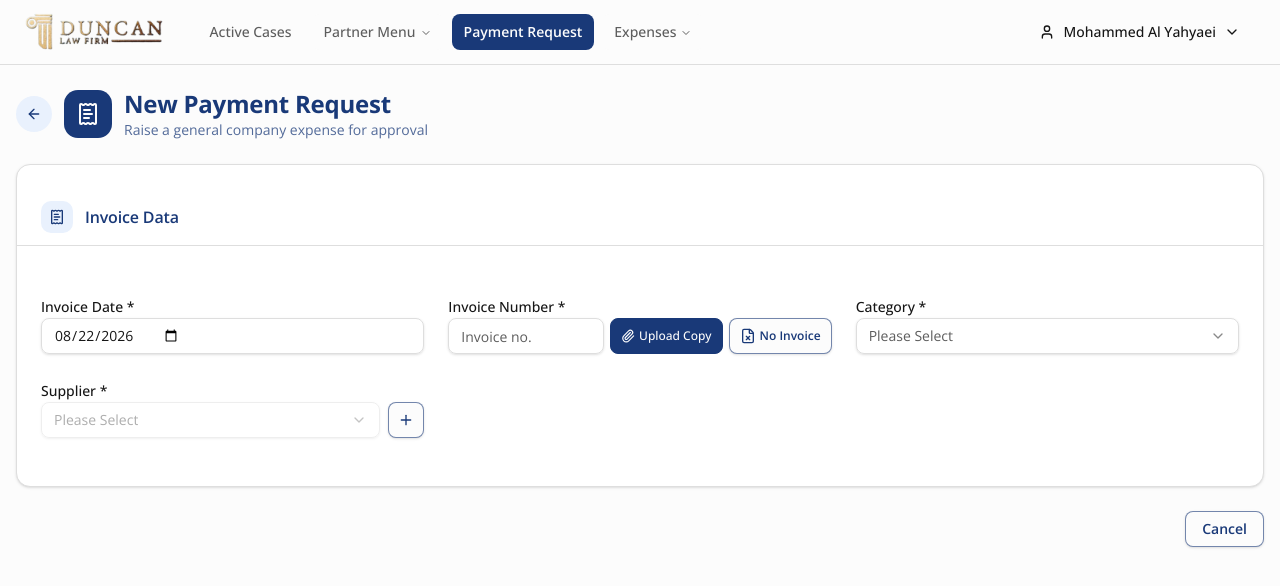
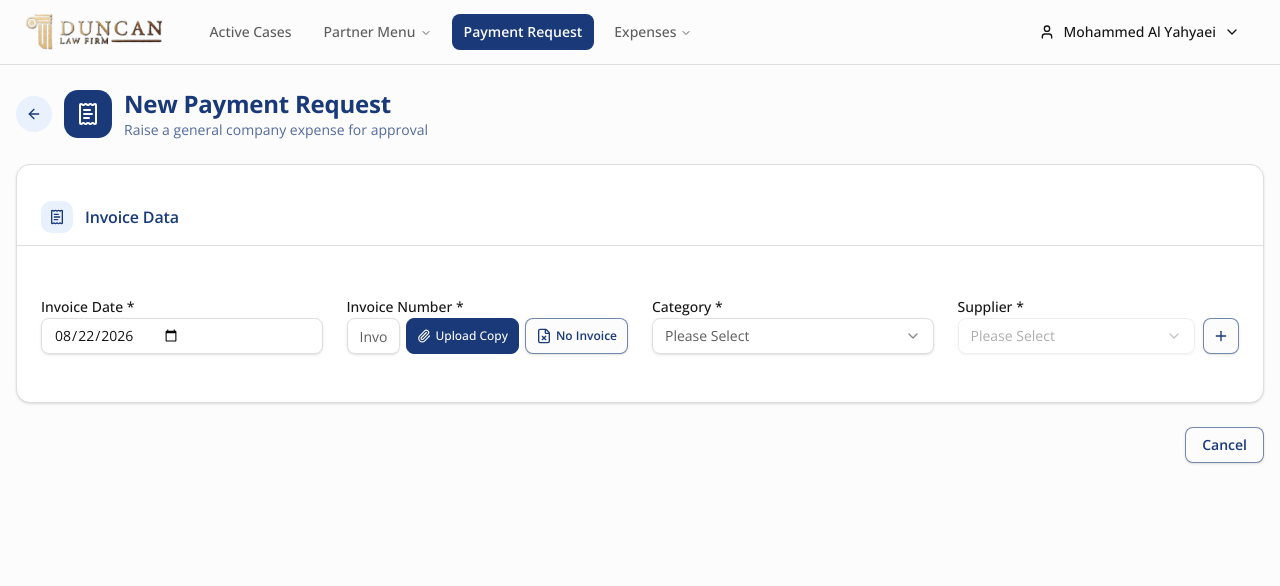
Before and after one commit to mehak187/elpnew, a React (Vite) app: page /expense-requests/create in a window 1280 px wide. Shown: the top 586 px of the page. Built offline with nearby package versions, Linux system fonts and the light colour scheme.

Commit message:
update InvoiceForm.jsx

```diff
--- a/src/pages/expenses/InvoiceForm.jsx
+++ b/src/pages/expenses/InvoiceForm.jsx
@@ -146,7 +146,7 @@ export default function InvoiceForm({ onCancel, onSubmit }) {
     <div className="space-y-4 sm:space-y-6">
       {/* ------------------------------------------------------ Invoice Data */}
       <FormSection icon={ReceiptText} title="Invoice Data">
-        <div className="grid grid-cols-1 gap-4 sm:grid-cols-2 lg:grid-cols-3 sm:gap-6">
+        <div className="grid grid-cols-1 gap-4 sm:grid-cols-2 lg:grid-cols-4 sm:gap-6">
           <div className="space-y-2">
             <Label htmlFor="invoiceDate">Invoice Date *</Label>
             <Input
@@ -161,7 +161,7 @@ export default function InvoiceForm({ onCancel, onSubmit }) {
               is coming is settled here rather than deferred. */}
           <div className="space-y-2">
             <Label htmlFor="invoiceNumber">Invoice Number *</Label>
-            <div className="flex gap-1.5">
+            <div className="flex flex-wrap gap-1.5">
               <Input
                 id="invoiceNumber"
                 value={invoiceNumber}
@@ -383,7 +383,9 @@ export default function InvoiceForm({ onCancel, onSubmit }) {
                           />
                         </div>
 
-                        <div className="space-y-2 sm:col-span-2 lg:col-span-4">
+                        {/* It sits in the gap the totals leave, rather than
+                            taking a row of its own. */}
+                        <div className="space-y-2">
                           <Label htmlFor={"desc-" + line.id}>
                             Expense Description / Notes
                             {type?.requiresDescription && " *"}
```
